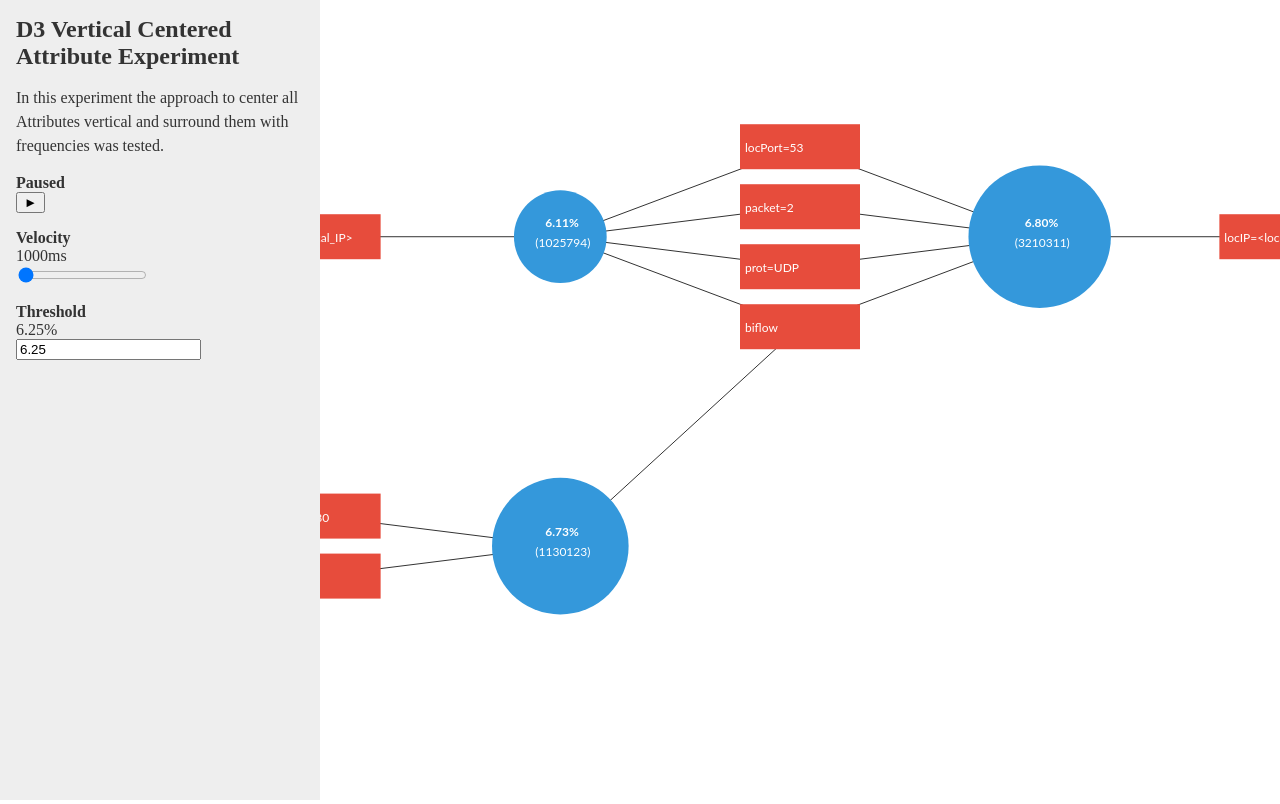
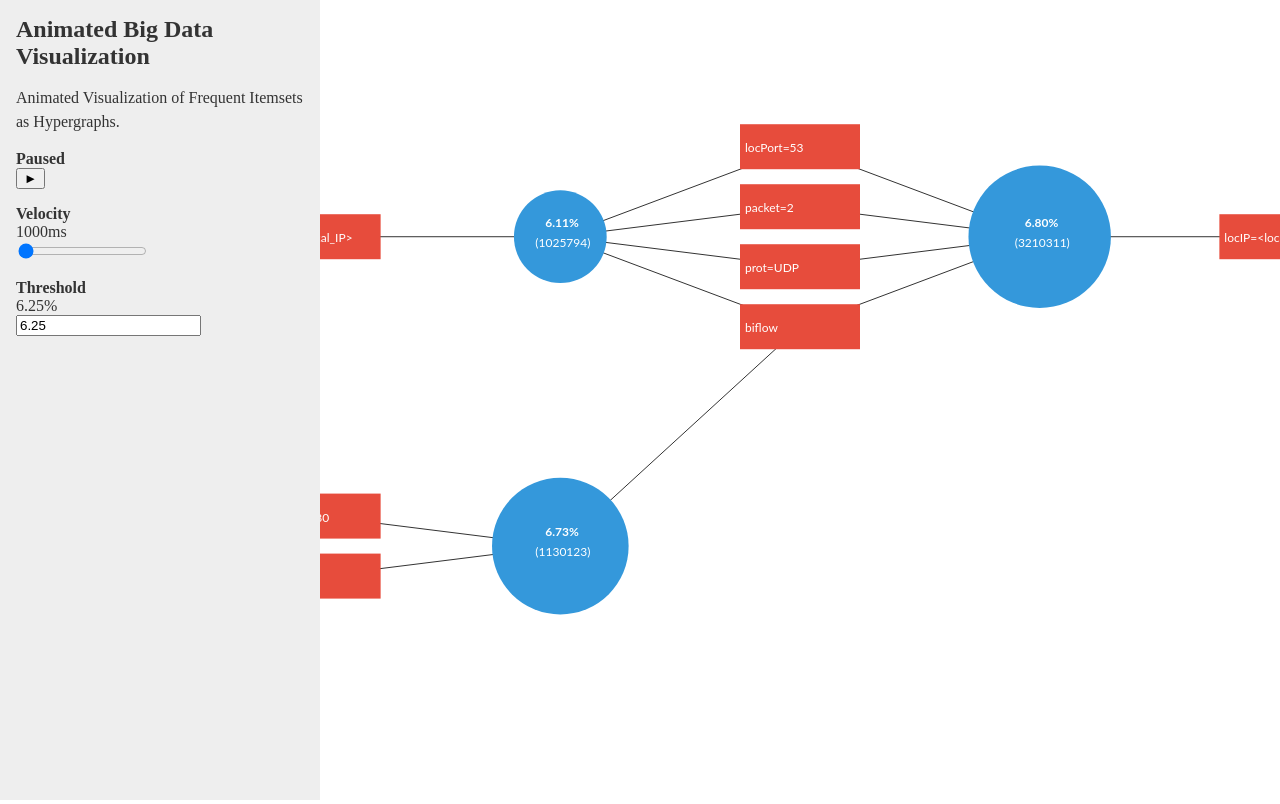
Before and after one commit to deniaz/animated-big-data, a website: page index.html in a window 1280 px wide. Drawn offline with Linux system fonts and the light colour scheme.

Commit message:
Add proper text to index file

```diff
--- a/index.html
+++ b/index.html
@@ -12,9 +12,9 @@
 
 <aside>
 	<div class="content">
-		<h1>D3 Vertical Centered Attribute Experiment</h1>
+		<h1>Animated Big Data Visualization</h1>
 		<p>
-			In this experiment the approach to center all Attributes vertical and surround them with frequencies was tested.
+			Animated Visualization of Frequent Itemsets as Hypergraphs.
 		</p>
 
 		<form class="controls">
```
